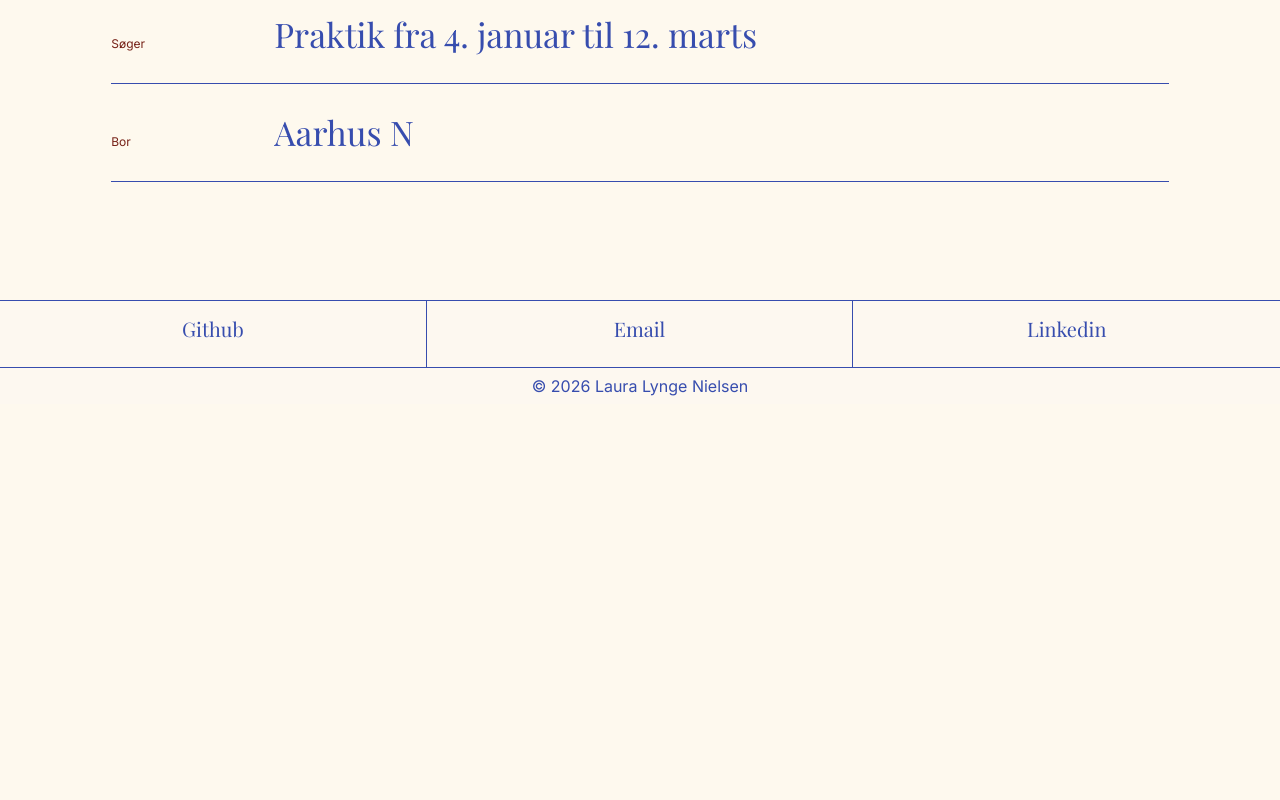
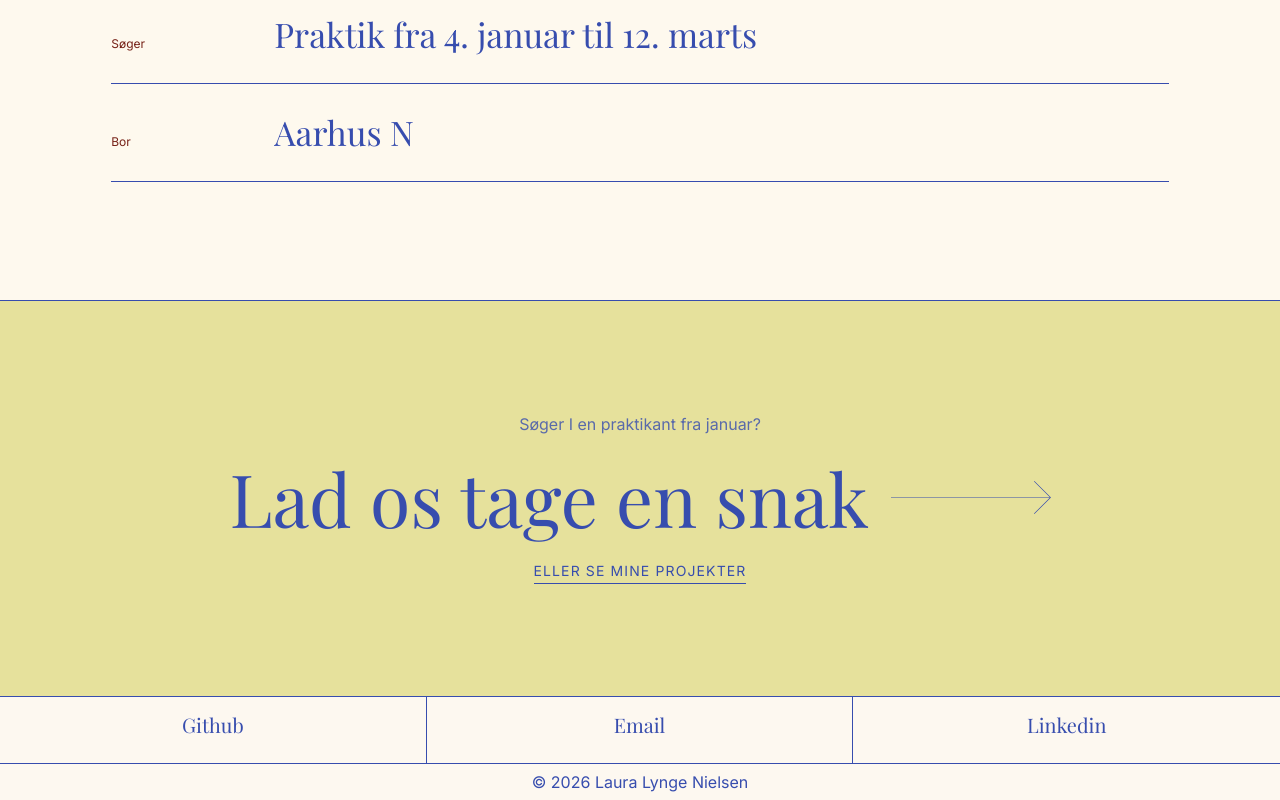
Before and after one commit to lauralynge/lauralynge.github.io, a React (Vite) app: page /about in a window 1280 px wide. Shown: the part 2460-3260 px from the top of the page. Before the commit the page ends 2864 px from the top, so only its background shows below. Built offline with nearby package versions, Linux system fonts and the light colour scheme; a web font is replaced by a local one.

Commit message:
Add contact CTA band to Om mig page

```diff
--- a/src/pages/AboutPage.jsx
+++ b/src/pages/AboutPage.jsx
@@ -3,11 +3,13 @@ import AboutSection from "../components/AboutSection";
 import AboutGallery from "../components/AboutGallery";
 import AboutNow from "../components/AboutNow";
 import MaskReveal from "../components/MaskReveal";
+import PageCta from "../components/PageCta";
 import "./AboutPage.css";
 
 // "Om mig – personlig – desktop" i Figma
 function AboutPage() {
   return (
+    <>
       <div className="about-page">
         <AboutHero />
 
@@ -39,8 +41,8 @@ function AboutPage() {
             <MaskReveal>
               <p>
                 …er jeg tit på farten. Jeg har gået Caminoen, interrailet gennem
-              Europa og stået med ørepropper til Le Mans. Og der er ikke meget,
-              der slår en campingtur med familien.
+                Europa og stået med ørepropper til Le Mans. Og der er ikke
+                meget, der slår en campingtur med familien.
               </p>
             </MaskReveal>
           }
@@ -52,6 +54,15 @@ function AboutPage() {
           <AboutNow />
         </AboutSection>
       </div>
+
+      <PageCta
+        intro="Søger I en praktikant fra januar?"
+        label="Lad os tage en snak"
+        to="/contact"
+        secondaryLabel="Eller se mine projekter"
+        secondaryTo="/projects"
+      />
+    </>
   );
 }
 
```
Lines whose indentation alone changed are shown as unchanged.
